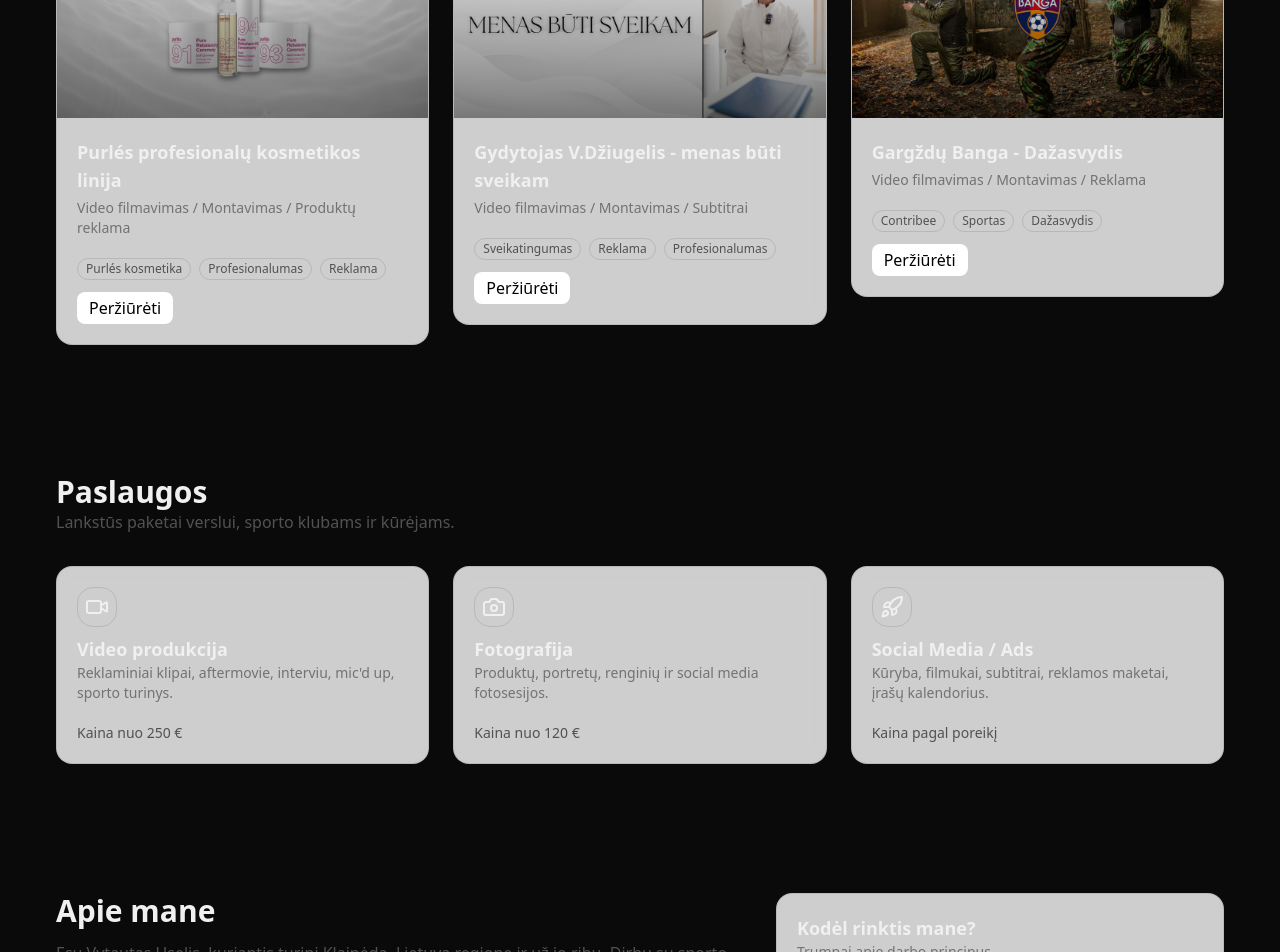
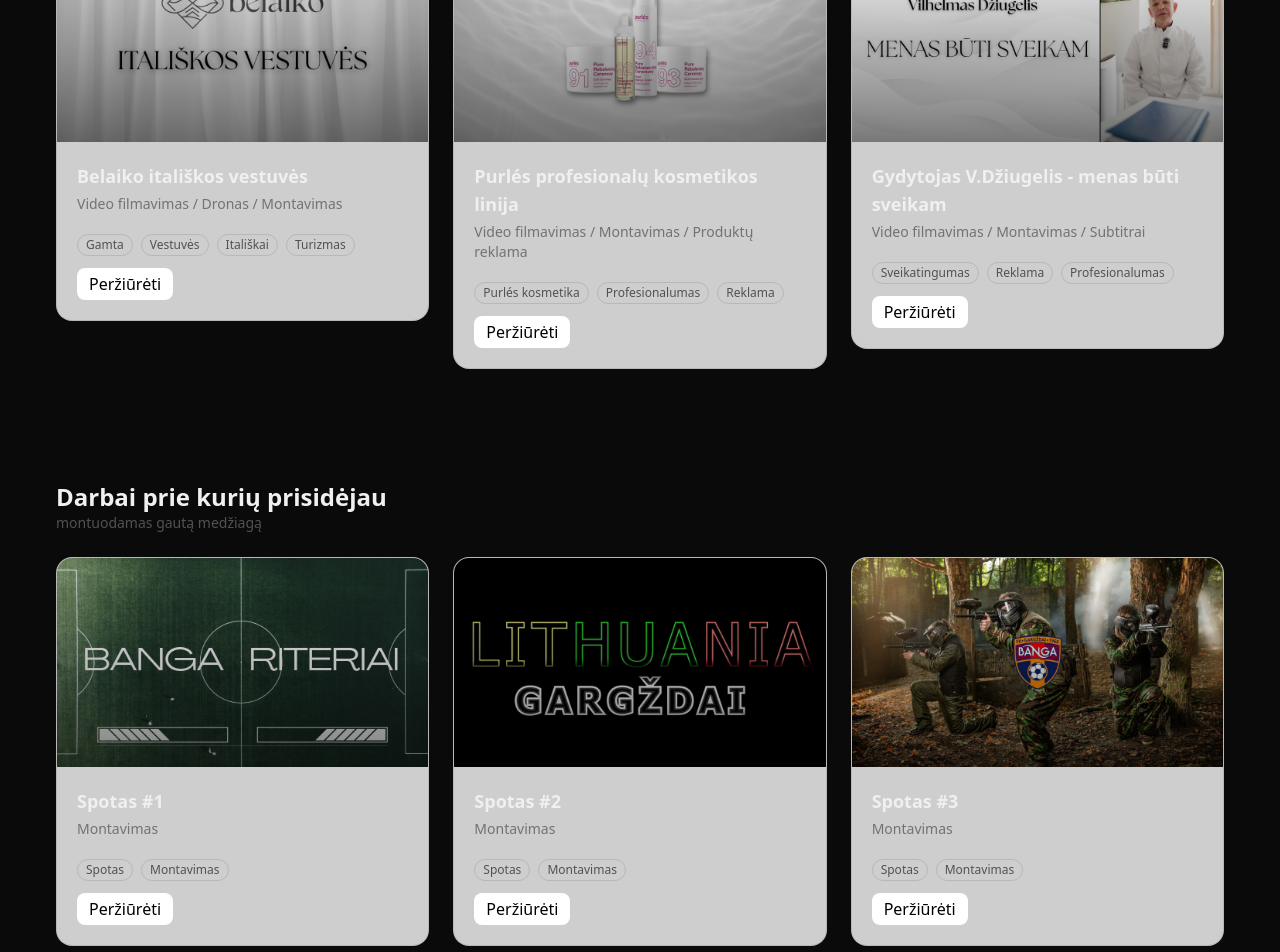
Before and after one commit to vytautasmedia/Vytautas-Portfolio, a React (Vite) app: page / in a window 1280 px wide. Shown: the part 1340-2292 px from the top of the page. Built offline with nearby package versions, Linux system fonts and the light colour scheme.

Commit message:
Update App.tsx

```diff
--- a/src/App.tsx
+++ b/src/App.tsx
@@ -21,17 +21,13 @@
 } from 'lucide-react'
 
 /* ============================
-   Pagalbinės funkcijos video
+   Pagalbinės funkcijos (YouTube)
    ============================ */
 
 function getYouTubeId(url: string): string | null {
   try {
     const u = new URL(url)
-    // youtu.be/VIDEO
-    if (u.hostname.includes('youtu.be')) {
-      return u.pathname.slice(1) || null
-    }
-    // youtube.com/...
+    if (u.hostname.includes('youtu.be')) return u.pathname.slice(1) || null
     if (u.hostname.includes('youtube.com')) {
       if (u.pathname.startsWith('/watch')) return u.searchParams.get('v')
       if (u.pathname.startsWith('/shorts/')) return u.pathname.split('/')[2] || null
@@ -42,11 +38,7 @@
     return null
   }
 }
-
-function isYoutubeUrl(url: string | undefined) {
-  if (!url) return false
-  return !!getYouTubeId(url)
-}
+const isYoutubeUrl = (url?: string) => !!(url && getYouTubeId(url))
 
 /* ============================
    Pagrindinė informacija
@@ -67,10 +59,9 @@
 }
 
 /* ============================
-   Projektai (YouTube nuorodos)
+   Projektai (viršutinė trijulė – spalvoti)
    ============================ */
-
-const PROJECTS = [
+const PROJECTS_TOP = [
   {
     title: 'Gargždų Banga vs Riteriai',
     role: 'Video filmavimas / Montavimas',
@@ -86,39 +77,71 @@
     tags: ['Lietuva', 'Gamta', 'Kraštovaizdis'],
   },
   {
+    title: 'Gargždų Banga - Dažasvydis',
+    role: 'Video filmavimas / Montavimas / Reklama',
+    cover: '/covers/banga.jpg',
+    link: 'https://youtube.com/shorts/nhFanEVn2zQ',
+    tags: ['Contribee', 'Sportas', 'Dažasvydis'],
+  },
+]
+
+/* ============================
+   Projektai (apatinė trijulė – „balti“)
+   ============================ */
+const PROJECTS_BOTTOM = [
+  {
     title: 'Belaiko itališkos vestuvės',
     role: 'Video filmavimas / Dronas / Montavimas',
     cover: '/covers/belaiko.jpg',
-    link: 'https://youtube.com/shorts/33CF5wBQIZU', // pakeisk į savo
+    link: 'https://youtube.com/shorts/33CF5wBQIZU',
     tags: ['Gamta', 'Vestuvės', 'Itališkai', 'Turizmas'],
   },
   {
     title: 'Purlés profesionalų kosmetikos linija',
     role: 'Video filmavimas / Montavimas / Produktų reklama',
     cover: '/covers/purles.jpg',
-    link: 'https://youtube.com/shorts/VNsLseKWxC0', // pakeisk į savo
+    link: 'https://youtube.com/shorts/VNsLseKWxC0',
     tags: ['Purlés kosmetika', 'Profesionalumas', 'Reklama'],
   },
   {
     title: 'Gydytojas V.Džiugelis - menas būti sveikam',
     role: 'Video filmavimas / Montavimas / Subtitrai',
     cover: '/covers/dziugelis.jpg',
-    link: 'https://youtube.com/shorts/YXkr9E3q6GE', // pakeisk į savo
+    link: 'https://youtube.com/shorts/YXkr9E3q6GE',
     tags: ['Sveikatingumas', 'Reklama', 'Profesionalumas'],
   },
+]
+
+/* ============================
+   „Darbai prie kurių prisidėjau“
+   ============================ */
+const CONTRIBUTED = [
   {
-    title: 'Gargždų Banga - Dažasvydis',
-    role: 'Video filmavimas / Montavimas / Reklama',
+    title: 'Spotas #1',
+    role: 'Montavimas',
+    cover: '/covers/bangariteriai.jpg',
+    link: 'https://youtube.com/shorts/Z_vW5TBVmLk',
+    tags: ['Spotas', 'Montavimas'],
+  },
+  {
+    title: 'Spotas #2',
+    role: 'Montavimas',
+    cover: '/covers/grg.jpg',
+    link: 'https://www.youtube.com/watch?v=IqY5m8-AQcg',
+    tags: ['Spotas', 'Montavimas'],
+  },
+  {
+    title: 'Spotas #3',
+    role: 'Montavimas',
     cover: '/covers/banga.jpg',
-    link: 'https://youtube.com/shorts/nhFanEVn2zQ', // pakeisk į savo
-    tags: ['Contribee', 'Sportas', 'Dažasvydis'],
+    link: 'https://youtube.com/shorts/nhFanEVn2zQ',
+    tags: ['Spotas', 'Montavimas'],
   },
 ]
 
 /* ============================
    Paslaugos
    ============================ */
-
 const SERVICES = [
   {
     icon: <VideoIcon className='h-6 w-6' />,
@@ -133,14 +156,9 @@
 const ITEM_VARIANTS = { hidden: { opacity: 0, y: 16 }, show: { opacity: 1, y: 0 } }
 
 /* ============================
-   Video modalas (YouTube arba MP4)
+   Video modalas (YouTube embed)
    ============================ */
-
-type PlayerState = {
-  url: string
-  title: string
-  poster?: string
-} | null
+type PlayerState = { url: string; title: string; poster?: string } | null
 
 function VideoModal({
   url,
@@ -157,10 +175,7 @@
   const embed = ytId ? `https://www.youtube.com/embed/${ytId}?autoplay=1&rel=0&modestbranding=1&playsinline=1` : null
 
   return (
-    <div
-      className="fixed inset-0 z-[100] bg-black/70 backdrop-blur-sm flex items-center justify-center p-4"
-      onClick={onClose}
-    >
+    <div className="fixed inset-0 z-[100] bg-black/70 backdrop-blur-sm flex items-center justify-center p-4" onClick={onClose}>
       <div className="relative w-full max-w-4xl" onClick={(e) => e.stopPropagation()}>
         <button
           onClick={onClose}
@@ -168,7 +183,6 @@
         >
           Užverti ✕
         </button>
-
         <div className="overflow-hidden rounded-2xl border border-white/10 bg-black">
           <div className="aspect-video w-full">
             {embed ? (
@@ -193,7 +207,6 @@
 /* ============================
    App
    ============================ */
-
 export default function App() {
   const [dark, setDark] = useState(true)
   const [player, setPlayer] = useState<PlayerState>(null)
@@ -211,18 +224,10 @@
               <span>{PROFILE.brand}</span>
             </a>
             <nav className="hidden md:flex items-center gap-6 text-sm">
-              <a href="#projects" className="hover:underline">
-                Darbai
-              </a>
-              <a href="#services" className="hover:underline">
-                Paslaugos
-              </a>
-              <a href="#about" className="hover:underline">
-                Apie
-              </a>
-              <a href="#contact" className="hover:underline">
-                Kontaktai
-              </a>
+              <a href="#projects" className="hover:underline">Darbai</a>
+              <a href="#services" className="hover:underline">Paslaugos</a>
+              <a href="#about" className="hover:underline">Apie</a>
+              <a href="#contact" className="hover:underline">Kontaktai</a>
             </nav>
             <div className="flex items-center gap-2">
               <button aria-label="Perjungti temą" onClick={() => setDark(!dark)} className="btn">
@@ -261,27 +266,16 @@
               </div>
 
               <div className="mt-6 flex items-center gap-4 text-sm text-neutral-600 dark:text-neutral-300">
+                <div className="flex items-center gap-1"><MapPin className="h-4 w-4" /> {PROFILE.location}</div>
                 <div className="flex items-center gap-1">
-                  <MapPin className="h-4 w-4" /> {PROFILE.location}
-                </div>
-                <div className="flex items-center gap-1">
-                  <Mail className="h-4 w-4" />{' '}
-                  <a href={`mailto:${PROFILE.email}`} className="underline">
-                    {PROFILE.email}
-                  </a>
+                  <Mail className="h-4 w-4" /> <a href={`mailto:${PROFILE.email}`} className="underline">{PROFILE.email}</a>
                 </div>
               </div>
 
               <div className="mt-4 flex items-center gap-3">
-                <a href={PROFILE.socials.instagram} target="_blank" rel="noopener noreferrer">
-                  <Instagram className="h-5 w-5" />
-                </a>
-                <a href={PROFILE.socials.facebook} target="_blank" rel="noopener noreferrer">
-                  <Facebook className="h-5 w-5" />
-                </a>
-                <a href={PROFILE.socials.youtube} target="_blank" rel="noopener noreferrer">
-                  <Youtube className="h-5 w-5" />
-                </a>
+                <a href={PROFILE.socials.instagram} target="_blank" rel="noopener noreferrer"><Instagram className="h-5 w-5" /></a>
+                <a href={PROFILE.socials.facebook} target="_blank" rel="noopener noreferrer"><Facebook className="h-5 w-5" /></a>
+                <a href={PROFILE.socials.youtube} target="_blank" rel="noopener noreferrer"><Youtube className="h-5 w-5" /></a>
               </div>
             </motion.div>
 
@@ -300,13 +294,12 @@
               <h2 className="text-2xl md:text-3xl font-bold">Keli iš darbų</h2>
               <p className="text-neutral-600 dark:text-neutral-400">Su meile, atkaklumu ir siekiu geriausio.</p>
             </div>
-            <a href="#contact" className="text-sm underline-offset-2 hover:underline">
-              Domina kažkas panašaus ir jus?
-            </a>
+            <a href="#contact" className="text-sm underline-offset-2 hover:underline">Domina kažkas panašaus ir jus?</a>
           </div>
 
-          <div className="grid gap-6 sm:grid-cols-2 lg:grid-cols-3">
-            {PROJECTS.map((p, i) => (
+          {/* Viršutiniai 3 (spalvoti) */}
+          <div className="grid gap-6 sm:grid-cols-2 lg:grid-cols-3 mb-12">
+            {PROJECTS_TOP.map((p, i) => (
               <motion.div key={p.title} variants={ITEM_VARIANTS} initial="hidden" whileInView="show" viewport={{ once: true, amount: 0.2 }} transition={{ duration: 0.4, delay: i * 0.05 }}>
                 <div className="card overflow-hidden">
                   <div className="relative">
@@ -319,19 +312,75 @@
                   </div>
                   <div className="px-5 pb-5">
                     <div className="mb-3 flex flex-wrap gap-2">
-                      {p.tags.map((t) => (
-                        <span key={t} className="rounded-full border border-black/10 dark:border-white/10 px-2 py-0.5 text-xs text-neutral-600 dark:text-neutral-300">
-                          {t}
-                        </span>
+                      {p.tags.map(t => (
+                        <span key={t} className="rounded-full border border-black/10 dark:border-white/10 px-2 py-0.5 text-xs text-neutral-600 dark:text-neutral-300">{t}</span>
                       ))}
                     </div>
                     <div className="flex items-center gap-2">
-                      <button
-                        onClick={() => setPlayer({ url: p.link, title: p.title, poster: p.cover })}
-                        className="px-3 py-1 rounded-lg bg-white text-black font-medium hover:bg-gray-200 transition"
-                      >
-                        Peržiūrėti
-                      </button>
+                      <button onClick={() => setPlayer({ url: p.link, title: p.title, poster: p.cover })} className="px-3 py-1 rounded-lg bg-white text-black font-medium hover:bg-gray-200 transition">Peržiūrėti</button>
+                    </div>
+                  </div>
+                </div>
+              </motion.div>
+            ))}
+          </div>
+
+          {/* Apatiniai 3 („balti“) */}
+          <div className="grid gap-6 sm:grid-cols-2 lg:grid-cols-3">
+            {PROJECTS_BOTTOM.map((p, i) => (
+              <motion.div key={p.title} variants={ITEM_VARIANTS} initial="hidden" whileInView="show" viewport={{ once: true, amount: 0.2 }} transition={{ duration: 0.4, delay: i * 0.05 }}>
+                <div className="card overflow-hidden">
+                  <div className="relative">
+                    <img src={p.cover} alt={p.title} className="aspect-video w-full object-cover transition-transform duration-300 hover:scale-105" />
+                    <div className="absolute inset-0 bg-gradient-to-t from-black/50 to-transparent" />
+                  </div>
+                  <div className="p-5 space-y-1">
+                    <h3 className="text-lg font-semibold">{p.title}</h3>
+                    <p className="text-sm text-neutral-500 dark:text-neutral-400">{p.role}</p>
+                  </div>
+                  <div className="px-5 pb-5">
+                    <div className="mb-3 flex flex-wrap gap-2">
+                      {p.tags.map(t => (
+                        <span key={t} className="rounded-full border border-black/10 dark:border-white/10 px-2 py-0.5 text-xs text-neutral-600 dark:text-neutral-300">{t}</span>
+                      ))}
+                    </div>
+                    <div className="flex items-center gap-2">
+                      <button onClick={() => setPlayer({ url: p.link, title: p.title, poster: p.cover })} className="px-3 py-1 rounded-lg bg-white text-black font-medium hover:bg-gray-200 transition">Peržiūrėti</button>
+                    </div>
+                  </div>
+                </div>
+              </motion.div>
+            ))}
+          </div>
+        </section>
+
+        {/* DARBAI PRIE KURIŲ PRISIDĖJAU */}
+        <section className="container py-12">
+          <div className="mb-6">
+            <h3 className="text-xl md:text-2xl font-semibold">Darbai prie kurių prisidėjau</h3>
+            <p className="text-sm text-neutral-600 dark:text-neutral-400">montuodamas gautą medžiagą</p>
+          </div>
+
+          <div className="grid gap-6 sm:grid-cols-2 lg:grid-cols-3">
+            {CONTRIBUTED.map((p, i) => (
+              <motion.div key={p.title} variants={ITEM_VARIANTS} initial="hidden" whileInView="show" viewport={{ once: true, amount: 0.2 }} transition={{ duration: 0.4, delay: i * 0.05 }}>
+                <div className="card overflow-hidden">
+                  <div className="relative">
+                    <img src={p.cover} alt={p.title} className="aspect-video w-full object-cover transition-transform duration-300 hover:scale-105" />
+                    <div className="absolute inset-0 bg-gradient-to-t from-black/50 to-transparent" />
+                  </div>
+                  <div className="p-5 space-y-1">
+                    <h3 className="text-lg font-semibold">{p.title}</h3>
+                    <p className="text-sm text-neutral-500 dark:text-neutral-400">{p.role}</p>
+                  </div>
+                  <div className="px-5 pb-5">
+                    <div className="mb-3 flex flex-wrap gap-2">
+                      {p.tags.map(t => (
+                        <span key={t} className="rounded-full border border-black/10 dark:border-white/10 px-2 py-0.5 text-xs text-neutral-600 dark:text-neutral-300">{t}</span>
+                      ))}
+                    </div>
+                    <div className="flex items-center gap-2">
+                      <button onClick={() => setPlayer({ url: p.link, title: p.title, poster: p.cover })} className="px-3 py-1 rounded-lg bg-white text-black font-medium hover:bg-gray-200 transition">Peržiūrėti</button>
                     </div>
                   </div>
                 </div>
@@ -370,8 +419,8 @@
             <div className="md:col-span-3">
               <h2 className="text-2xl md:text-3xl font-bold">Apie mane</h2>
               <p className="mt-3 text-neutral-600 dark:text-neutral-300">
-                Esu {PROFILE.name}, kuriantis turinį {PROFILE.location} regione ir už jo ribų. Dirbu su sporto klubais, grožio salonais ir smulkiais verslais – nuo idėjos iki finalinio failo. Man
-                svarbu aiškumas, greitis ir rezultatų matavimas.
+                Esu {PROFILE.name}, kuriantis turinį {PROFILE.location} regione ir už jo ribų. Dirbu su sporto klubais, grožio salonais ir smulkiais
+                verslais – nuo idėjos iki finalinio failo. Man svarbu aiškumas, greitis ir rezultatų matavimas.
               </p>
               <ul className="mt-4 space-y-2 text-sm text-neutral-600 dark:text-neutral-300">
                 <li>• 4K filmavimas, S-Log3/HLG koloritas, švarus garso įrašas</li>
@@ -387,15 +436,9 @@
                   <p className="text-sm text-neutral-500 dark:text-neutral-400">Trumpai apie darbo principus</p>
                 </div>
                 <div className="px-5 pb-5 space-y-3 text-sm text-neutral-600 dark:text-neutral-300">
-                  <div className="flex items-start gap-3">
-                    <Sparkles className="mt-0.5 h-4 w-4" /> Aiškus kūrybinis brifas ir skaidri kaina
-                  </div>
-                  <div className="flex items-start gap-3">
-                    <Rocket className="mt-0.5 h-4 w-4" /> Greitas apsisukimas ir v4/5 pataisų langas
-                  </div>
-                  <div className="flex items-start gap-3">
-                    <BadgeCheck className="mt-0.5 h-4 w-4" /> Fokusas į KPI: peržiūros, CTR, pardavimai
-                  </div>
+                  <div className="flex items-start gap-3"><Sparkles className="mt-0.5 h-4 w-4" /> Aiškus kūrybinis brifas ir skaidri kaina</div>
+                  <div className="flex items-start gap-3"><Rocket className="mt-0.5 h-4 w-4" /> Greitas apsisukimas ir v4/5 pataisų langas</div>
+                  <div className="flex items-start gap-3"><BadgeCheck className="mt-0.5 h-4 w-4" /> Fokusas į KPI: peržiūros, CTR, pardavimai</div>
                 </div>
               </div>
             </div>
@@ -417,23 +460,13 @@
               </div>
               <div className="px-5 pb-5 space-y-4 text-sm text-neutral-600 dark:text-neutral-300">
                 <div className="flex items-center gap-2">
-                  <Mail className="h-4 w-4" /> <a href={`mailto:${PROFILE.email}`} className="underline underline-offset-2">
-                    {PROFILE.email}
-                  </a>
+                  <Mail className="h-4 w-4" /> <a href={`mailto:${PROFILE.email}`} className="underline underline-offset-2">{PROFILE.email}</a>
                 </div>
-                <div className="flex items-center gap-2">
-                  <MapPin className="h-4 w-4" /> {PROFILE.location}
-                </div>
+                <div className="flex items-center gap-2"><MapPin className="h-4 w-4" /> {PROFILE.location}</div>
                 <div className="flex items-center gap-3 pt-2">
-                  <a href={PROFILE.socials.instagram} target="_blank" rel="noopener noreferrer" className="underline underline-offset-2">
-                    Instagram
-                  </a>
-                  <a href={PROFILE.socials.facebook} target="_blank" rel="noopener noreferrer" className="underline underline-offset-2">
-                    Facebook
-                  </a>
-                  <a href={PROFILE.socials.youtube} target="_blank" rel="noopener noreferrer" className="underline underline-offset-2">
-                    YouTube
-                  </a>
+                  <a href={PROFILE.socials.instagram} target="_blank" rel="noopener noreferrer" className="underline underline-offset-2">Instagram</a>
+                  <a href={PROFILE.socials.facebook} target="_blank" rel="noopener noreferrer" className="underline underline-offset-2">Facebook</a>
+                  <a href={PROFILE.socials.youtube} target="_blank" rel="noopener noreferrer" className="underline underline-offset-2">YouTube</a>
                 </div>
               </div>
             </div>
@@ -472,15 +505,9 @@
           <div className="container py-10 text-sm text-neutral-600 dark:text-neutral-300 flex flex-col md:flex-row items-center justify-between gap-3">
             <div>© {new Date().getFullYear()} {PROFILE.brand}. Visos teisės saugomos.</div>
             <div className="flex items-center gap-4">
-              <a href="#hero" className="underline underline-offset-2">
-                Į viršų
-              </a>
-              <a href={PROFILE.cvUrl} className="underline underline-offset-2">
-                CV
-              </a>
-              <a href="#" className="underline underline-offset-2">
-                Privatumo politika
-              </a>
+              <a href="#hero" className="underline underline-offset-2">Į viršų</a>
+              <a href={PROFILE.cvUrl} className="underline underline-offset-2">CV</a>
+              <a href="#" className="underline underline-offset-2">Privatumo politika</a>
             </div>
           </div>
         </footer>
```
